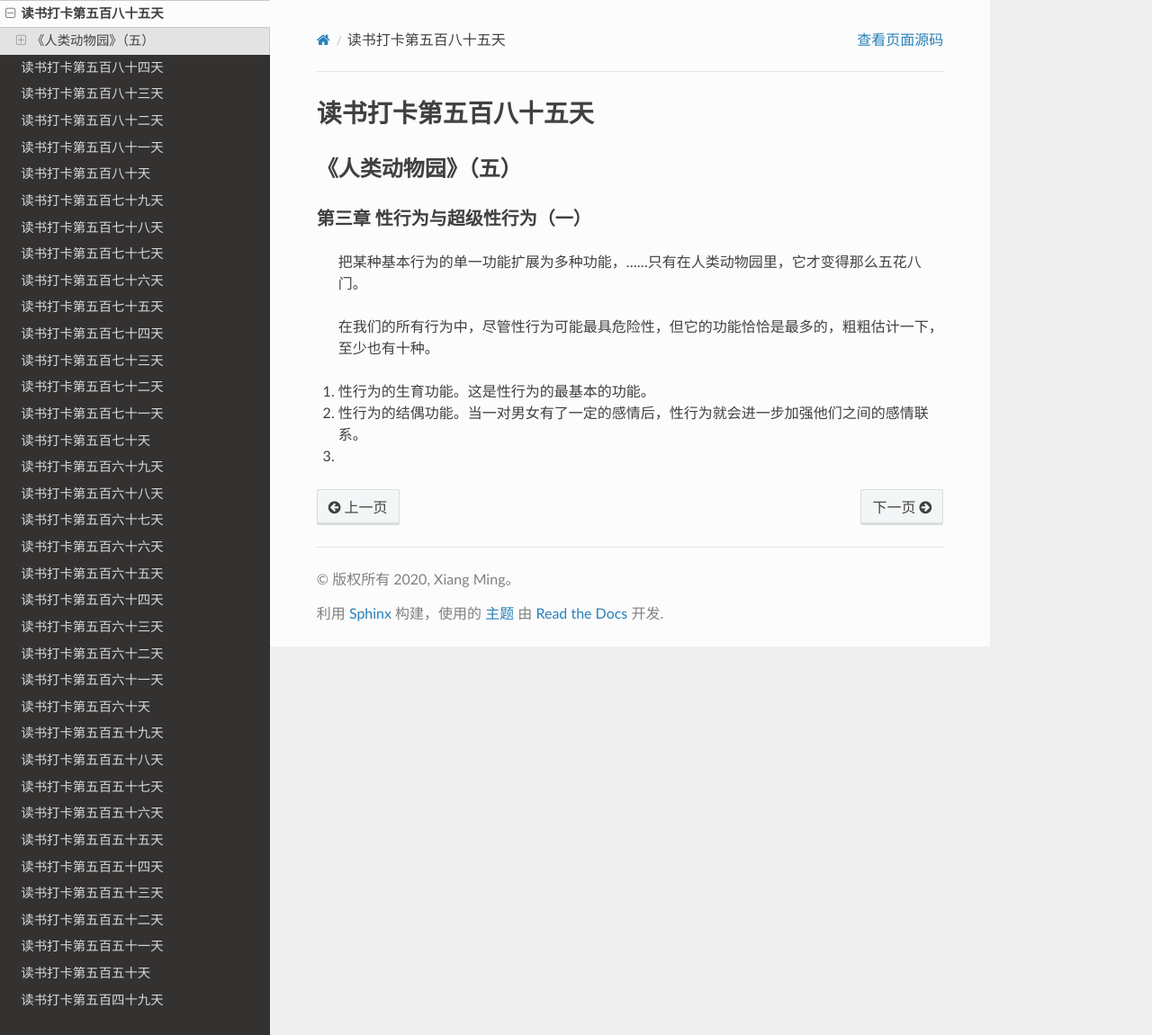
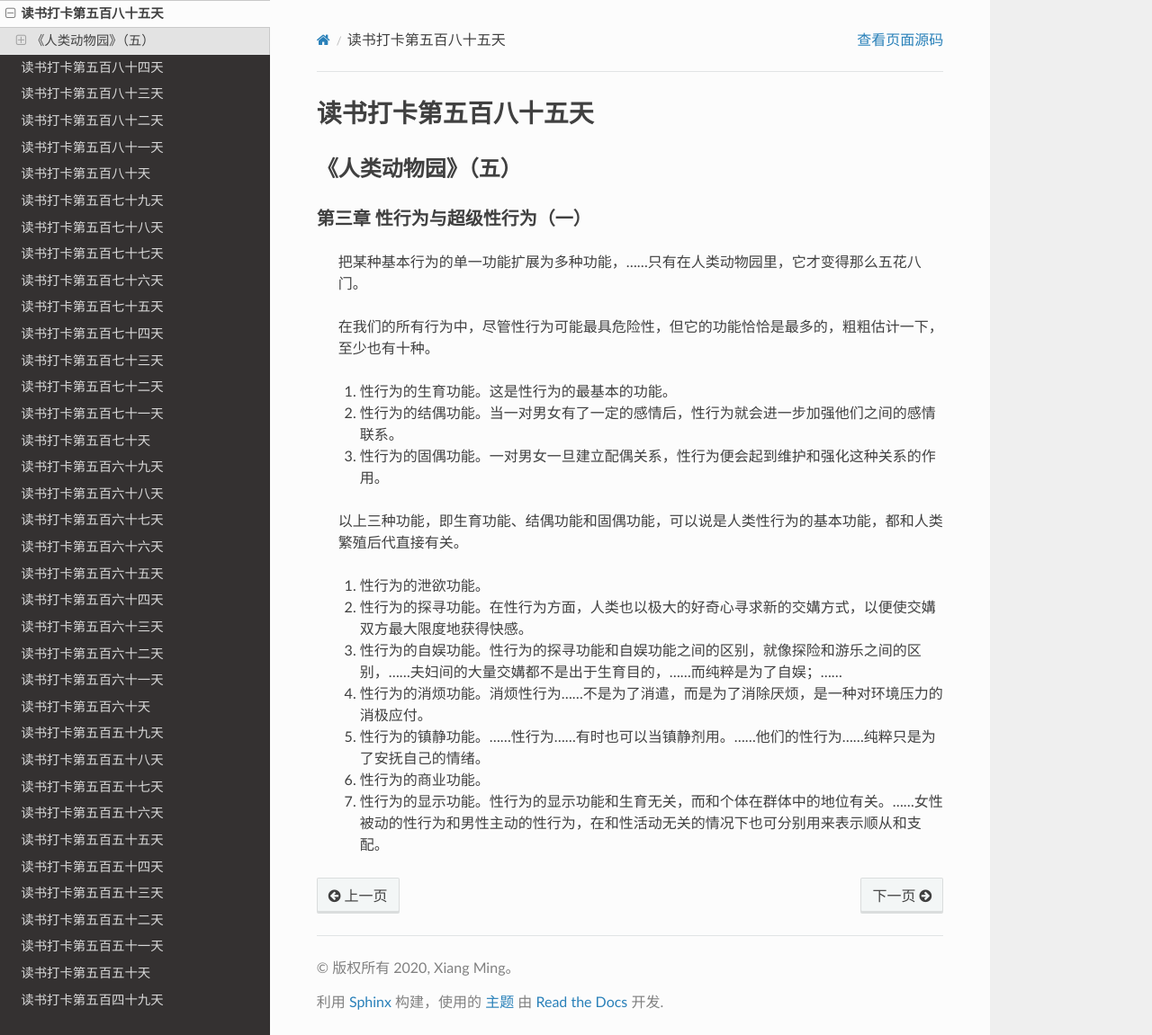
Before and after one commit to xiangming1975/reading, a Sphinx documentation site: the page built from source/2022-05-26.md, in a window 1280 px wide and 1151 px high. Shown: the whole window at 90% size. Built offline with Sphinx 7.4.7 and the Read the Docs theme 2.0.0, drawn with Linux system fonts in a browser that asks for light colours.

Commit message:
自动提交时间: 2022-05-27T22:02:19,223251469+08:00

```diff
--- a/source/2022-05-26.md
+++ b/source/2022-05-26.md
@@ -6,6 +6,16 @@
 
 > 在我们的所有行为中，尽管性行为可能最具危险性，但它的功能恰恰是最多的，粗粗估计一下，至少也有十种。
 
-1. 性行为的生育功能。这是性行为的最基本的功能。
-2. 性行为的结偶功能。当一对男女有了一定的感情后，性行为就会进一步加强他们之间的感情联系。
-3.
+> 1. 性行为的生育功能。这是性行为的最基本的功能。
+> 2. 性行为的结偶功能。当一对男女有了一定的感情后，性行为就会进一步加强他们之间的感情联系。
+> 3. 性行为的固偶功能。一对男女一旦建立配偶关系，性行为便会起到维护和强化这种关系的作用。
+
+> 以上三种功能，即生育功能、结偶功能和固偶功能，可以说是人类性行为的基本功能，都和人类繁殖后代直接有关。
+
+> 4. 性行为的泄欲功能。
+> 5. 性行为的探寻功能。在性行为方面，人类也以极大的好奇心寻求新的交媾方式，以便使交媾双方最大限度地获得快感。
+> 6. 性行为的自娱功能。性行为的探寻功能和自娱功能之间的区别，就像探险和游乐之间的区别，……夫妇间的大量交媾都不是出于生育目的，……而纯粹是为了自娱；……
+> 7. 性行为的消烦功能。消烦性行为……不是为了消遣，而是为了消除厌烦，是一种对环境压力的消极应付。
+> 8. 性行为的镇静功能。……性行为……有时也可以当镇静剂用。……他们的性行为……纯粹只是为了安抚自己的情绪。
+> 9. 性行为的商业功能。
+> 10. 性行为的显示功能。性行为的显示功能和生育无关，而和个体在群体中的地位有关。……女性被动的性行为和男性主动的性行为，在和性活动无关的情况下也可分别用来表示顺从和支配。
```
